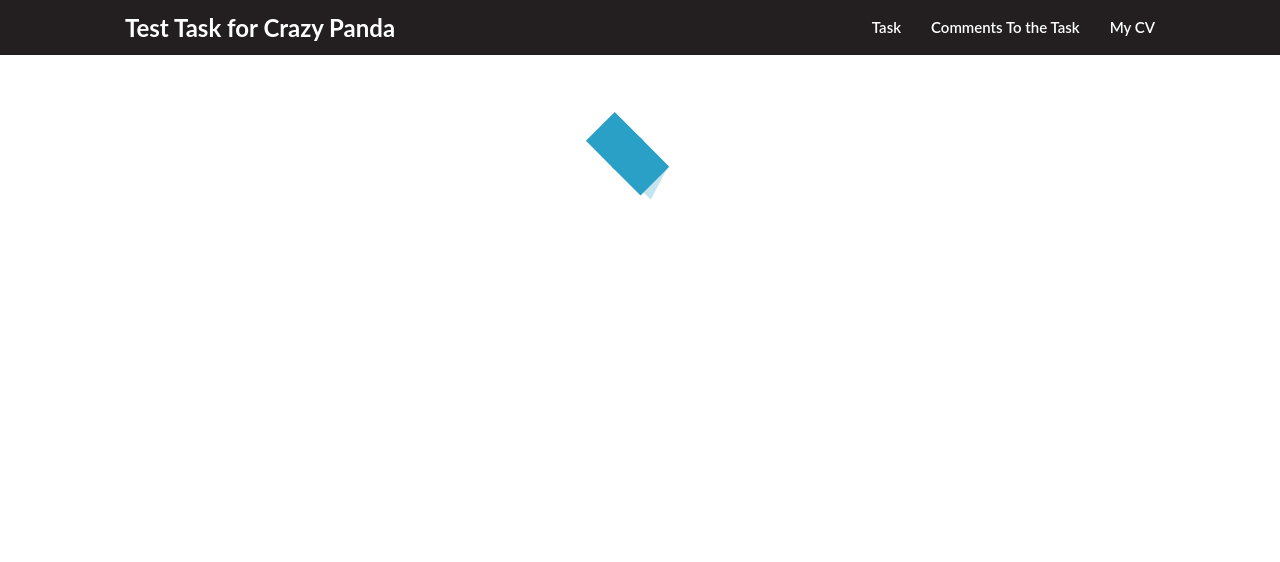
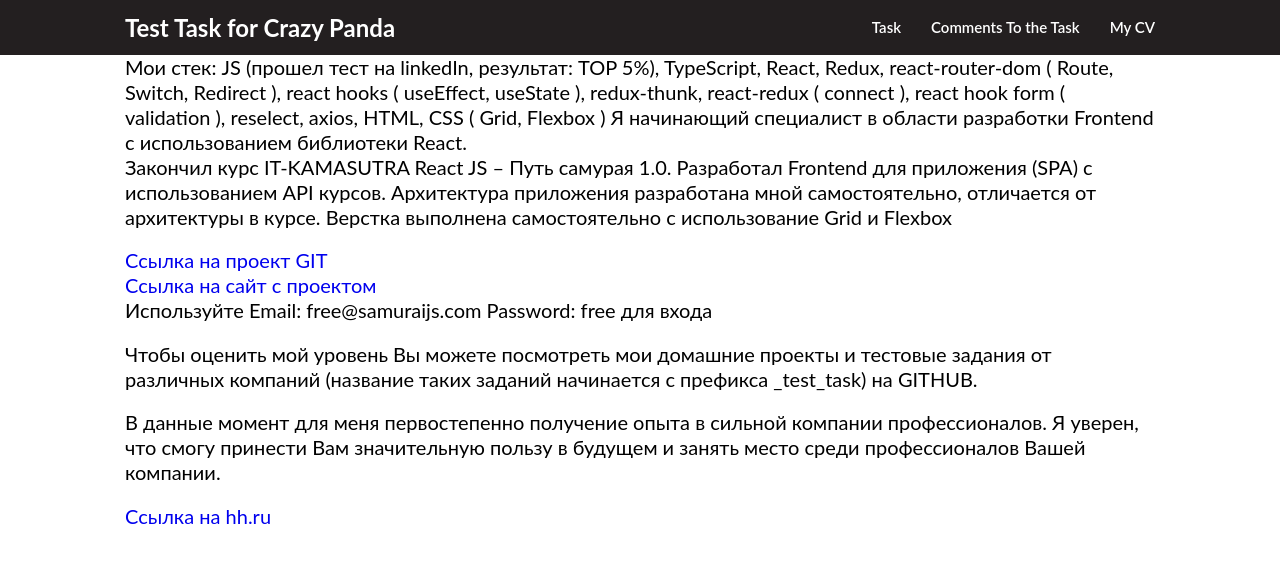
Before and after one commit to AlexMozyrskiy/_test_task_panda1, a React (Create React App) app: page /cv in a window 1280 px wide. Shown: the top 562 px of the page. Built offline with nearby package versions, Linux system fonts and the light colour scheme; no server answers.

Commit message:
preDeploy

```diff
--- a/src/App.tsx
+++ b/src/App.tsx
@@ -16,7 +16,7 @@ const App: React.FC = () => {
     <Header />
 
     <Switch>
-      <Route path='/' render={() => <TableContainer />} />
+      <Route exact path='/' render={() => <TableContainer />} />
       <Route path='/comments' render={() => <TaskComments />} />
       <Route path='/cv' render={() => <CV />} />
       <Route path='*' render={() => <NotFound />} />
--- a/src/UI/Header/Header.tsx
+++ b/src/UI/Header/Header.tsx
@@ -12,7 +12,7 @@ const Header: React.FC = () => {
                 <nav className="header__nav">
                     <ul className="header__ul">
                         <li className="header__li">
-                            <NavLink to="/task" className="header__anchor">Task</NavLink>
+                            <NavLink to="/" className="header__anchor">Task</NavLink>
                         </li>
                         <li className="header__li">
                             <NavLink to="/comments" className="header__anchor">Comments To the Task</NavLink>
--- a/src/UI/MyCV/CV.tsx
+++ b/src/UI/MyCV/CV.tsx
@@ -2,7 +2,27 @@ import React from "react";
 
 const CV = () => {
     return (
-        <h2>CV</h2>
+        <div className="container">
+            <div style={{lineHeight: "25px", fontSize:"20px"}}>Мои стек: JS (прошел тест на linkedIn, результат: TOP 5%), TypeScript, React, Redux, react-router-dom ( Route, Switch, Redirect ), react hooks ( useEffect, useState ), redux-thunk,
+            react-redux ( connect ), react hook form ( validation ), reselect, axios, HTML, CSS ( Grid, Flexbox )
+            Я начинающий специалист в области разработки Frontend с использованием библиотеки React.<br></br>
+
+            Закончил курс IT-KAMASUTRA React JS – Путь самурая 1.0. Разработал Frontend для приложения (SPA) с использованием API курсов. Архитектура приложения разработана мной
+            самостоятельно, отличается от архитектуры в курсе. Верстка выполнена самостоятельно с использование Grid и Flexbox</div><br></br>
+            <a style={{lineHeight: "25px", fontSize:"20px"}} href="https://github.com/AlexMozyrskiy/socialReactApp" target="_blank">Ссылка на проект GIT</a><br></br>
+            <a style={{lineHeight: "25px", fontSize:"20px"}} href="https://alexmozyrskiy.github.io/socialReactApp/" target="_blank">Ссылка на сайт с проектом</a>
+            <div style={{lineHeight: "25px", fontSize:"20px"}}>Используйте Email: free@samuraijs.com Password: free для входа</div><br></br>
+
+            <div style={{lineHeight: "25px", fontSize:"20px"}}>Чтобы оценить мой уровень Вы можете посмотреть мои домашние проекты и тестовые задания от различных компаний
+            (название таких заданий начинается с префикса _test_task)
+            на GITHUB.
+            </div><br></br>
+            <div style={{lineHeight: "25px", fontSize:"20px"}}>
+            В данные момент для меня первостепенно получение опыта в сильной компании профессионалов. Я уверен, что смогу принести Вам значительную пользу в
+            будущем и занять место среди профессионалов Вашей компании.
+            </div><br></br>
+            <a style={{lineHeight: "25px", fontSize:"20px"}} href="https://rostov.hh.ru/resume/5de4fa20ff08b4f21b0039ed1f67724763526b" target="_blank">Ссылка на hh.ru</a><br></br>
+        </div>
     );
 }
 
--- a/src/UI/TaskComments/TaskComments.tsx
+++ b/src/UI/TaskComments/TaskComments.tsx
@@ -2,7 +2,17 @@ import React from "react";
 
 const TaskComments = () => {
     return (
-        <h2>Some Task Comments</h2>
+        <div className="container">
+            <div style={{lineHeight: "25px", fontSize:"20px"}}>Здравствуйте. Выполнено тестовое задание: Необходимо разработать javascript-компонент для построения таблицы с дополнительными возможностями для пользователя.
+
+                Функционал: Клиентская пагинация: данные необходимо отображать постранично, максимум 50 элементов на страницу, необходимо предоставить пользовательскую навигацию для перехода по страницам.
+                Сортировка по столбцам: при нажатии на название столбца строки таблицы сортируются по возрастанию, при повторном клике - по убыванию.
+                Фильтрация: компонент предоставляет текстовое поле, в которое пользователь может ввести текст и строки таблицы, данные которых не содержат подстроку, введённую пользователем, скрываются. Перефильтрация осуществляется на каждое изменение значения поля.
+            </div><br></br><br></br>
+            <div style={{lineHeight: "30px", fontSize:"30px"}}>Я хочу поблагодарить компанию "Crazy Panda" за возможность поработать над этим заданием, оно захватило меня полностью на 3 дня,
+                я получил огромное удовольсвия решая задачи. Большое Вам спасибо=)
+            </div>
+        </div>
     );
 }
 
```
